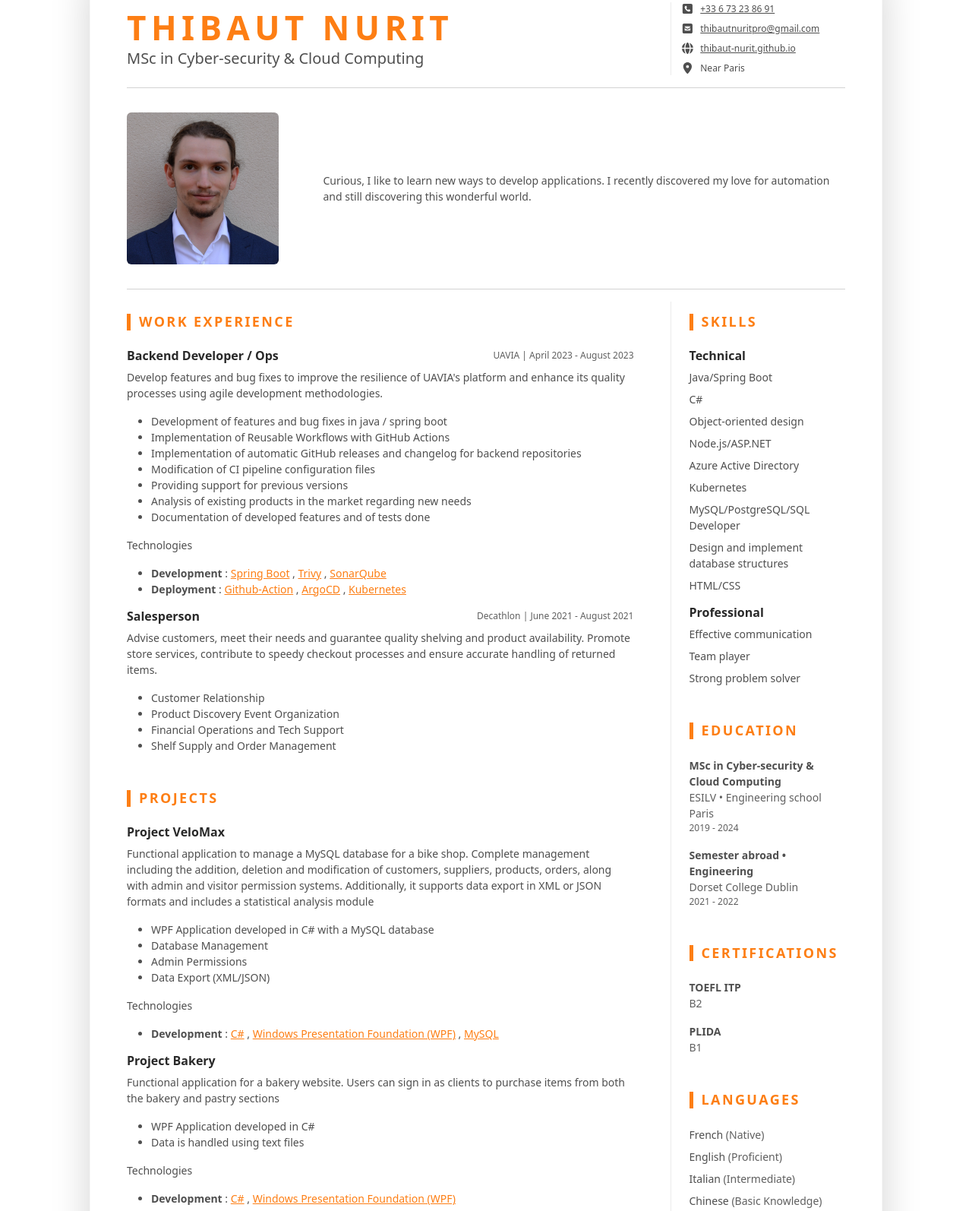
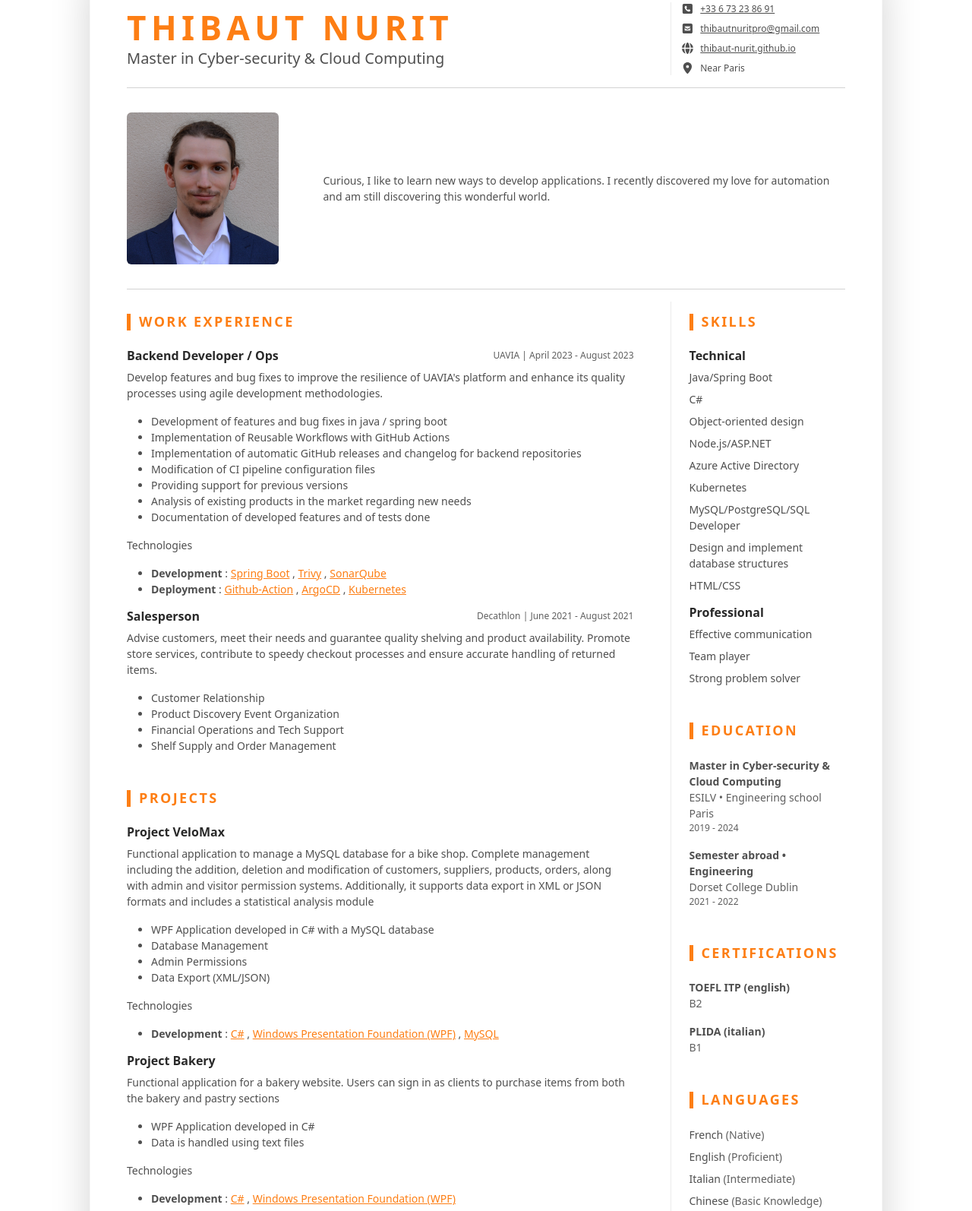
Before and after one commit to Thibaut-Nurit/thibaut-nurit.github.io, a plain HTML site: page index.html in a window 1280 px wide. Shown: the part 94-1688 px from the top of the page at 76% size. Drawn offline with Linux system fonts and the light colour scheme.

Commit message:
fix: name of formation + certifications

```diff
--- a/index.html
+++ b/index.html
@@ -32,7 +32,7 @@
 				<div class="row align-items-center">
 					<div class="resume-title col-12 col-md-6 col-lg-8 col-xl-9">
 						<h2 class="resume-name mb-0 text-uppercase">Thibaut Nurit</h2>
-						<div class="resume-tagline mb-3 mb-md-0">MSc in Cyber-security & Cloud Computing</div>
+						<div class="resume-tagline mb-3 mb-md-0">Master in Cyber-security & Cloud Computing</div>
 					</div><!--//resume-title-->
 					<div class="resume-contact col-12 col-md-6 col-lg-4 col-xl-3">
 						<ul class="list-unstyled mb-0">
@@ -57,7 +57,7 @@
 					</div>
 
 					<div class="col text-start">
-						<p class="mb-0 ms-3">Curious, I like to learn new ways to develop applications. I recently discovered my love for automation and still discovering this wonderful world.</p>
+						<p class="mb-0 ms-3">Curious, I like to learn new ways to develop applications. I recently discovered my love for automation and am still discovering this wonderful world.</p>
 					</div><!--//col-->
 				</div>
 			</div><!--//resume-intro-->
@@ -231,7 +231,7 @@
 							<h3 class="text-uppercase resume-section-heading mb-4">Education</h3>
 							<ul class="list-unstyled resume-education-list">
 								<li class="mb-3">
-									<div class="resume-degree font-bold" style="font-weight: bold">MSc in Cyber-security & Cloud Computing</div>
+									<div class="resume-degree font-bold" style="font-weight: bold">Master in Cyber-security & Cloud Computing</div>
 									<div class="resume-degree-org text-muted">ESILV • Engineering school Paris</div>
 									<div class="resume-degree-time text-muted">2019 - 2024</div>
 								</li>
@@ -246,11 +246,11 @@
 							<h3 class="text-uppercase resume-section-heading mb-4">Certifications</h3>
 							<ul class="list-unstyled resume-awards-list">
 								<li class="mb-3">
-									<div class="font-bold" style="font-weight: bold">TOEFL ITP</div>
+									<div class="font-bold" style="font-weight: bold">TOEFL ITP (english)</div>
 									<div class="text-muted">B2</div>
 								</li>
 								<li>
-									<div class="font-bold" style="font-weight: bold">PLIDA</div>
+									<div class="font-bold" style="font-weight: bold">PLIDA (italian)</div>
 									<div class="text-muted">B1</div>
 								</li>
 							</ul>
```
